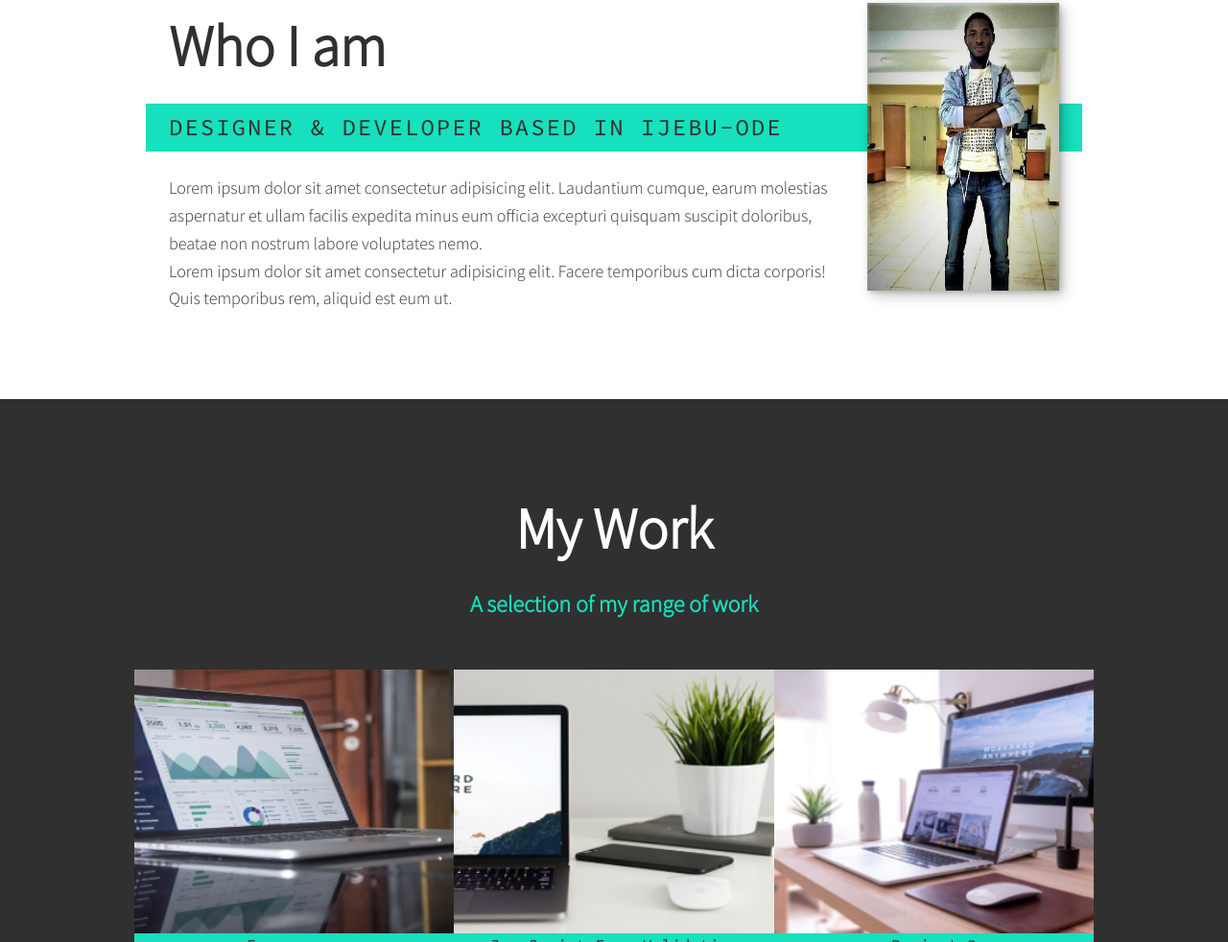
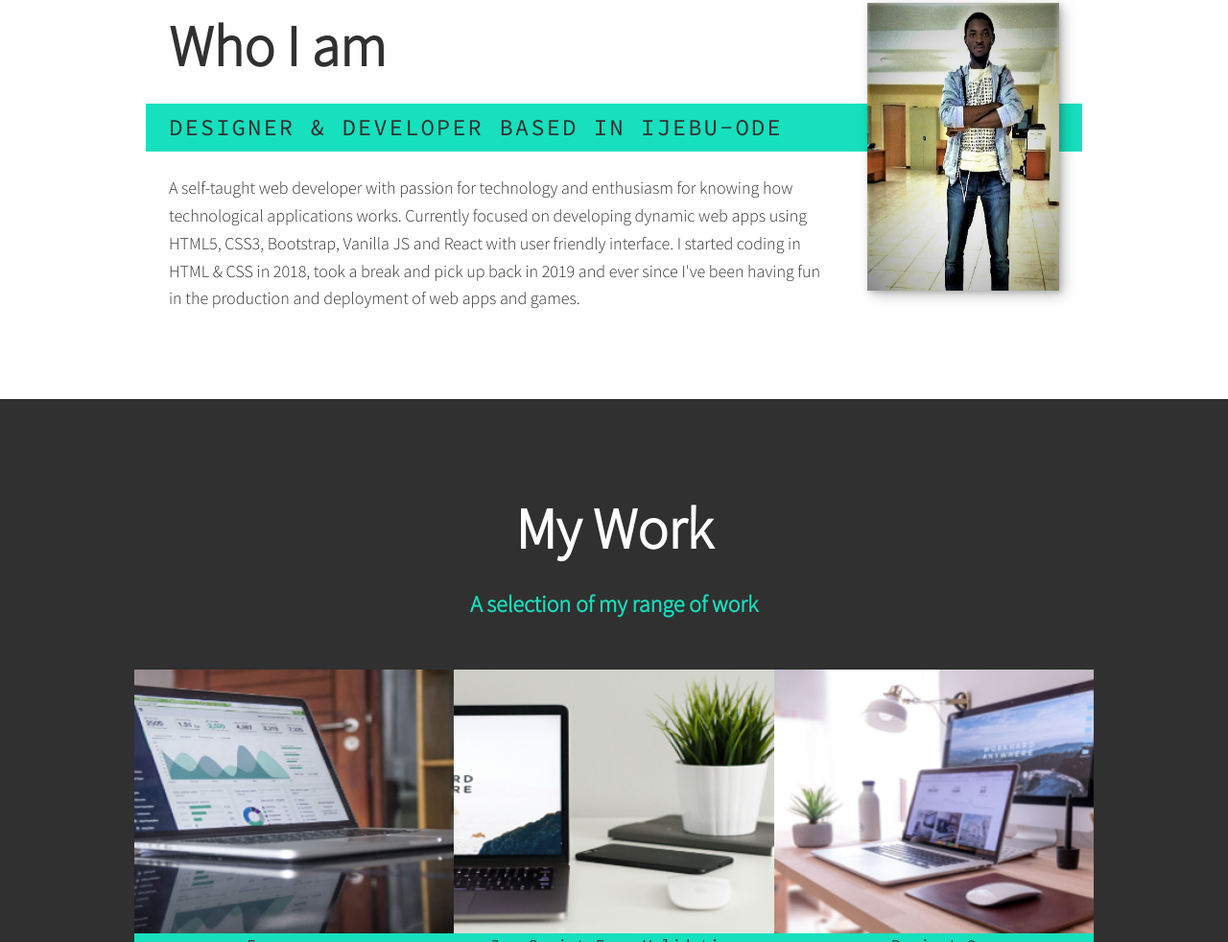
Before and after one commit to Zakari99/My_Portfolio_Zak, a plain HTML site: page index.html in a window 1280 px wide. Shown: the part 1274-2256 px from the top of the page at 96% size. Drawn offline with nearby package versions, Linux system fonts and the light colour scheme.

Commit message:
updated about-me body content

```diff
--- a/index.html
+++ b/index.html
@@ -103,15 +103,13 @@
 
 			<div class="about-me__body">
 				<p>
-          Lorem ipsum dolor sit amet consectetur adipisicing elit. Laudantium
-          cumque, earum molestias aspernatur et ullam facilis expedita minus eum
-          officia excepturi quisquam suscipit doloribus, beatae non nostrum
-          labore voluptates nemo.
-        </p>
-        <p>
-          Lorem ipsum dolor sit amet consectetur adipisicing elit. Facere
-          temporibus cum dicta corporis! Quis temporibus rem, aliquid est eum
-          ut.
+					A self-taught web developer with passion for technology and enthusiasm
+					for knowing how technological applications works. Currently focused on
+					developing dynamic web apps using HTML5, CSS3, Bootstrap, Vanilla JS
+					and React with user friendly interface. I started coding in HTML & CSS
+					in 2018, took a break and pick up back in 2019 and ever since I've
+					been having fun in the production and deployment of web apps and
+					games.
 				</p>
 			</div>
 
```
Lines whose indentation alone changed are shown as unchanged.
